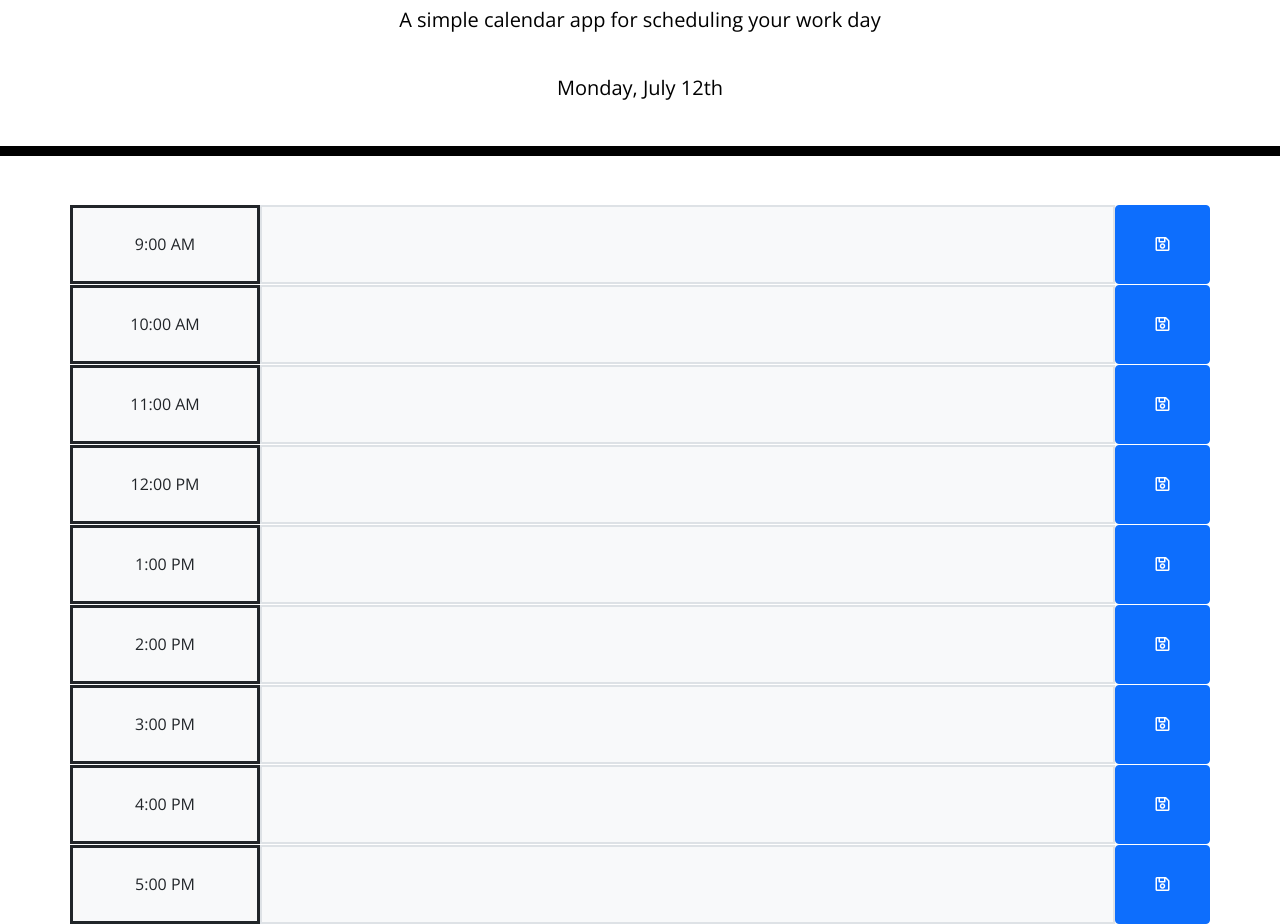
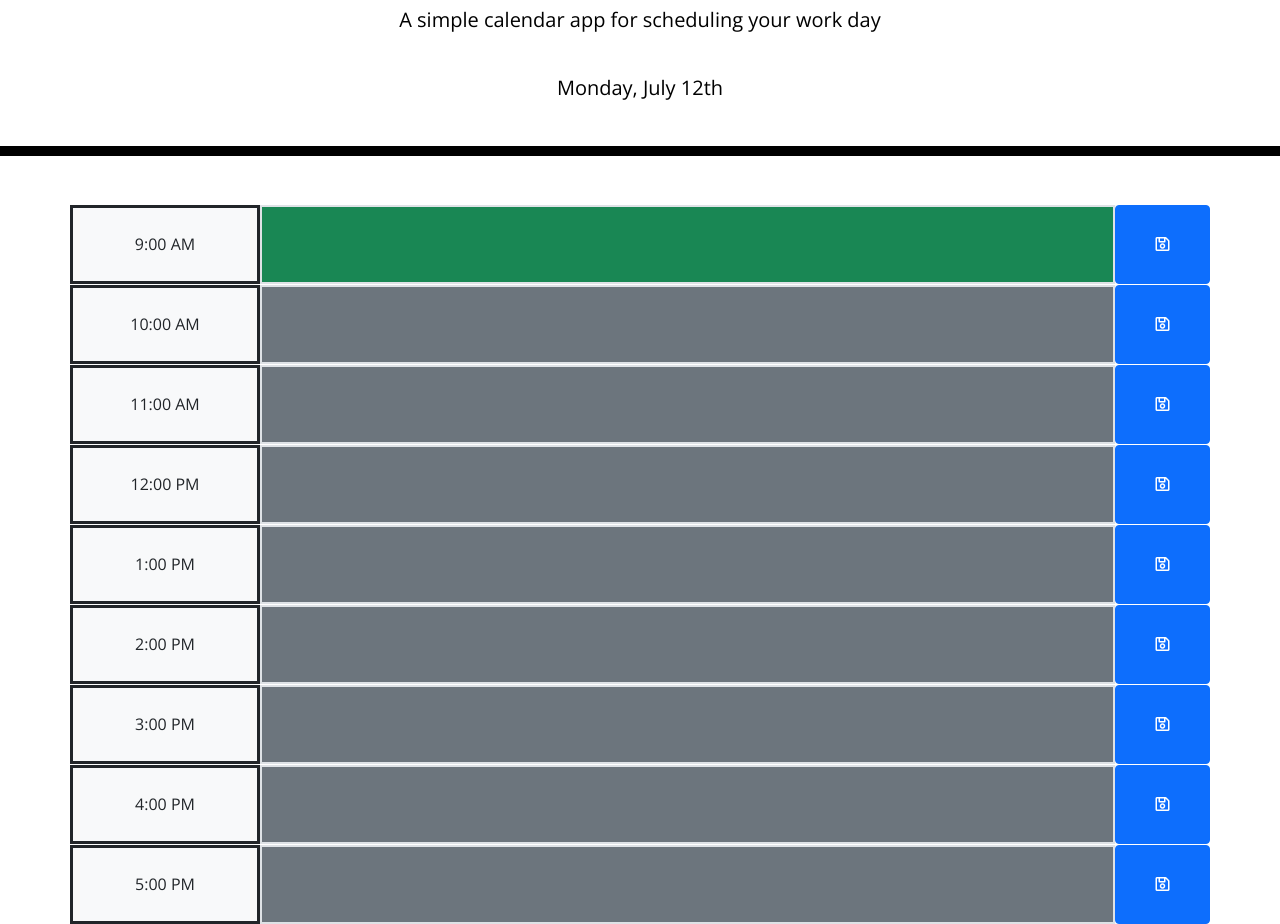
Before and after one commit to WillBerner/Calendar-App, a plain HTML site: page index.html in a window 1280 px wide. Shown: the part 83-1007 px from the top of the page. Drawn offline with nearby package versions, Linux system fonts and the light colour scheme.

Commit message:
Added color background changing functionality. Functionally complete.

```diff
--- a/assets/js/index.js
+++ b/assets/js/index.js
@@ -61,17 +61,37 @@ function setupLocalStorage() {
 
     for (var i = 0; i < 9; i++) {
         var textAreaEl = $(`#input${i}`);
-        console.log(calendarEvents[i]);
-        console.log(textAreaEl);
         if (calendarEvents[i]) {
             textAreaEl.val(calendarEvents[i]);
         }
     }
 }
 
+// Set the background color of the calendar event
+// based on the current time of the day and when the event is
 function setColors() {
+
+    // Get the 24 hour value of the current time
+    var now = moment().format("H");
+
+    // Set each element
     for (var i = 0; i < 9; i++) {
-        $(`#input${i}`).addClass("bg-light");
+
+        // Get the element to set its background
+        var hourBlock = $(`#input${i}`);
+
+        // Get the 24 hour value of the time block
+        var hour = hourBlock.attr("data-hour");
+
+        // Set the background color of the calendar event
+        // based on whether it's upcoming, current, or past
+        if (now > hour) {
+            hourBlock.addClass("bg-secondary");
+        } else if (now < hour) {
+            hourBlock.addClass("bg-success");
+        } else if (now == hour) {
+            hourBlock.addClass("bg-danger");
+        }
     }
 }
 
--- a/index.html
+++ b/index.html
@@ -30,7 +30,7 @@
           <p class="">9:00 AM</p>
         </div>
 
-        <textarea rows="2" id="input0"
+        <textarea rows="2" id="input0" data-hour="9"
         class="d-flex
         col-9
         justify-content-center
@@ -57,7 +57,7 @@
           <p class="">10:00 AM</p>
         </div>
 
-        <textarea rows="2" id="input1"
+        <textarea rows="2" id="input1" data-hour="10"
         class="d-flex
         col-9
         justify-content-center
@@ -84,7 +84,7 @@
           <p class="">11:00 AM</p>
         </div>
 
-        <textarea rows="2" id="input2"
+        <textarea rows="2" id="input2" data-hour="11"
         class="d-flex
         col-9
         justify-content-center
@@ -111,7 +111,7 @@
           <p class="">12:00 PM</p>
         </div>
 
-        <textarea rows="2" id="input3"
+        <textarea rows="2" id="input3" data-hour="12"
         class="d-flex
         col-9
         justify-content-center
@@ -138,7 +138,7 @@
           <p class="">1:00 PM</p>
         </div>
 
-        <textarea rows="2" id="input4"
+        <textarea rows="2" id="input4" data-hour="13"
         class="d-flex
         col-9
         justify-content-center
@@ -165,7 +165,7 @@
           <p class="">2:00 PM</p>
         </div>
 
-        <textarea rows="2" id="input5"
+        <textarea rows="2" id="input5" data-hour="14"
         class="d-flex
         col-9
         justify-content-center
@@ -192,7 +192,7 @@
           <p class="">3:00 PM</p>
         </div>
 
-        <textarea rows="2" id="input6"
+        <textarea rows="2" id="input6" data-hour="15"
         class="d-flex
         col-9
         justify-content-center
@@ -219,7 +219,7 @@
           <p class="">4:00 PM</p>
         </div>
 
-        <textarea rows="2" id="input7"
+        <textarea rows="2" id="input7" data-hour="16"
         class="d-flex
         col-9
         justify-content-center
@@ -246,7 +246,7 @@
           <p class="">5:00 PM</p>
         </div>
 
-        <textarea rows="2" id="input8"
+        <textarea rows="2" id="input8" data-hour="17"
         class="d-flex
         col-9
         justify-content-center
```
